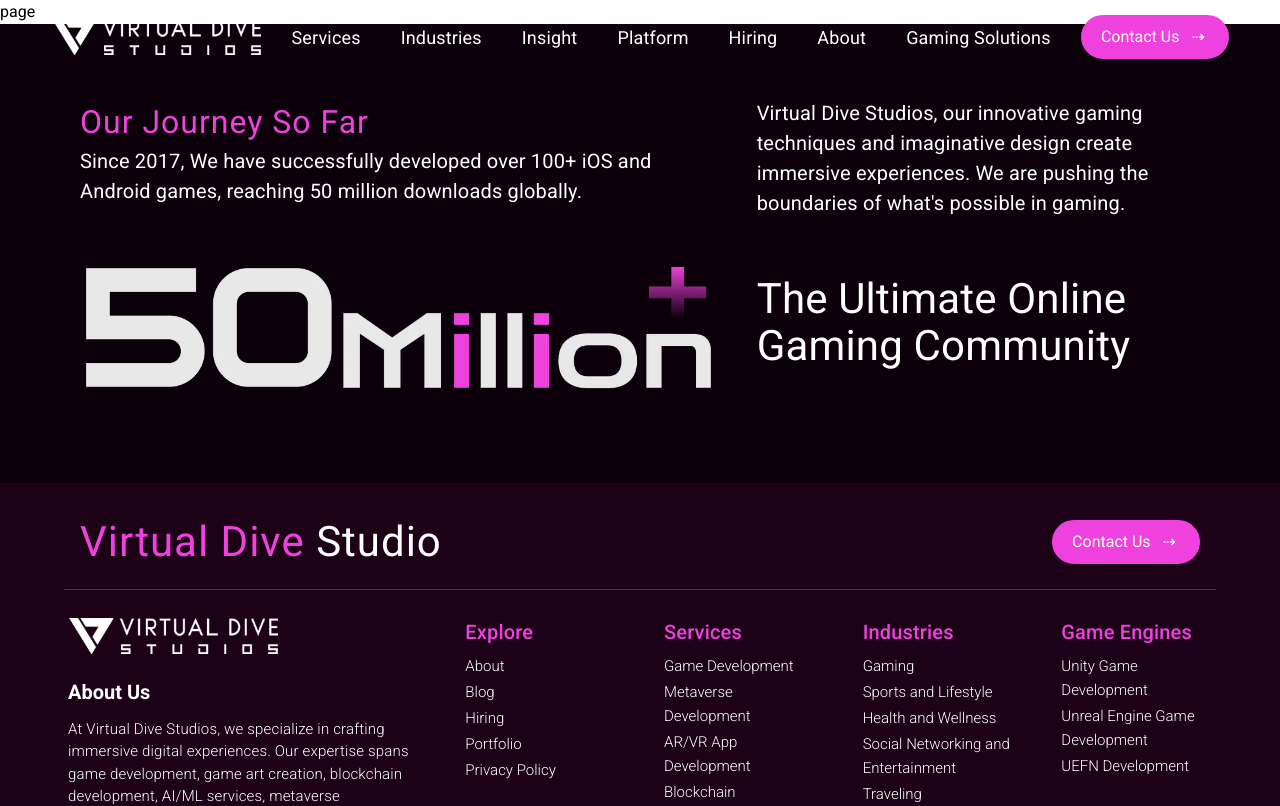
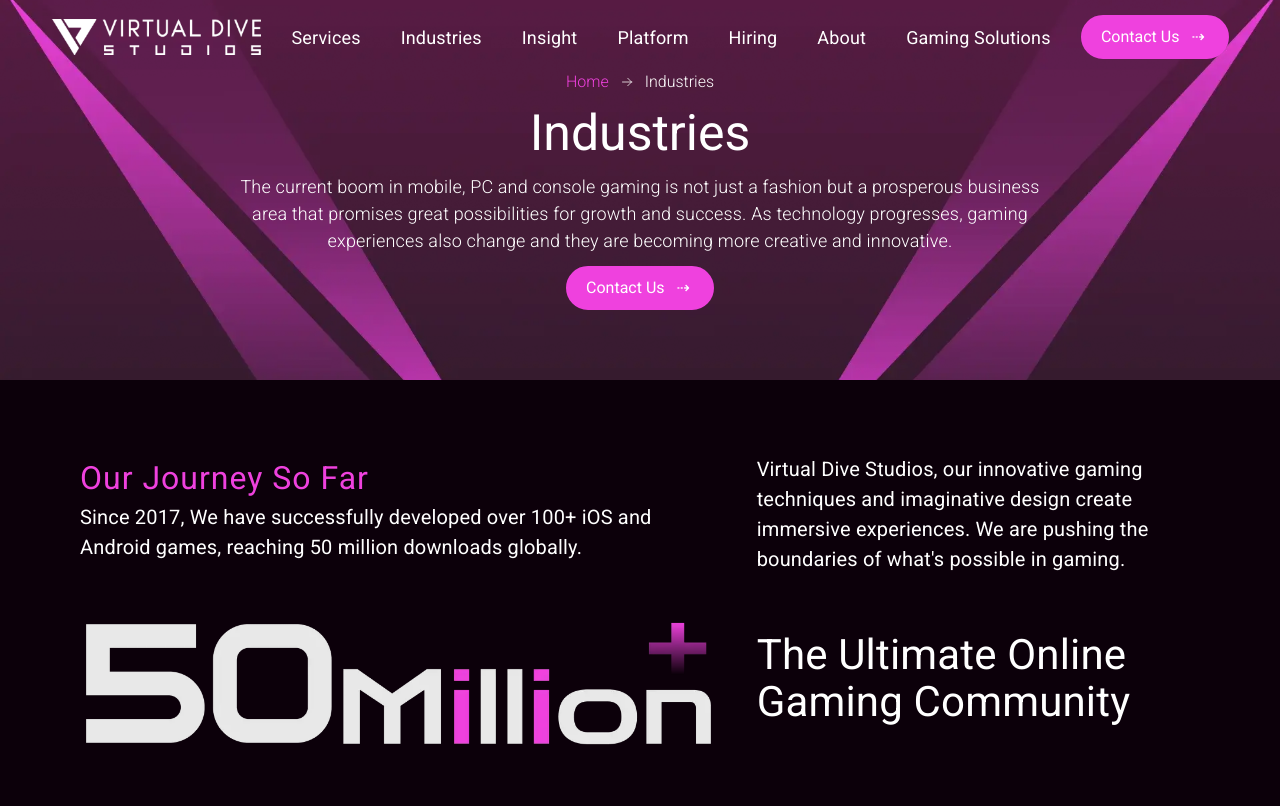
Before and after one commit to obaidofficial/virtualdivestudio, a Next.js app: page /industries in a window 1280 px wide. Shown: the top 806 px of the page. Built offline with nearby package versions, Linux system fonts and the light colour scheme.

Commit message:
New navigation + FAQs + Home Page Sections

```diff
--- a/app/contact/page.tsx
+++ b/app/contact/page.tsx
@@ -1,7 +1,6 @@
 import React from "react";
 import ContactBanner from "./components/banner/ContactBanner";
 import ContactFormSection from "./components/contactFormSection/ContactFormSection";
-
 import { Metadata } from "next";
 
 export const metadata: Metadata = {
--- a/app/industries/components/banner/IndustriesBanner.tsx
+++ b/app/industries/components/banner/IndustriesBanner.tsx
@@ -1,17 +1,35 @@
 import { ArrowRightIcon } from "@heroicons/react/24/outline";
+import FillPrimaryButton from "@/components/Helper/FillPrimaryButton";
 import Link from "next/link";
 import React from "react";
 
 const IndustriesBanner = () => {
   return (
-    <div className="relative w-full h-[230px] lg:h-[380px] bg-black bg-[url('/images/inner-pages-banner-overlay-image.webp')] bg-center bg-cover bg-no-repeat">
+    <div className="relative w-full h-[380px] lg:h-[380px] bg-black bg-[url('/images/inner-pages-banner-overlay-image.webp')] bg-center bg-cover bg-no-repeat">
       <div className="w-full h-full">
         <div className="relative z-4 flex items-center justify-center flex-col w-full h-full">
           <div className="md:w-[88%] w-[92%]">
-            <div className="flex justify-center flex-col w-full h-full items-center">
+            <div className="flex justify-center flex-col w-full h-full items-center gap-3">
+              <p className="flex items-center gap-3 font-light">
+                <Link href="/">
+                  <span className="text-[#ef41de]">Home </span>
+                </Link>{" "}
+                <ArrowRightIcon className="w-3 h-3 text-white" />{" "}
+                <span className="text-white">Industries </span>
+              </p>
               <h1 className="text-[32px] text-center lg:text-[50px] leading-[1.1em] text-white">
-                Contact Us
+                Industries
               </h1>
+              <p className="text-white text-[15px] lg:text-[18px] font-light tracking-[0.17px] text-center w-full md:w-[800px]">
+                The current boom in mobile, PC and console gaming is not just a
+                fashion but a prosperous business area that promises great
+                possibilities for growth and success. As technology progresses,
+                gaming experiences also change and they are becoming more
+                creative and innovative.
+              </p>
+              <Link href="/contact">
+                <FillPrimaryButton>Contact Us</FillPrimaryButton>
+              </Link>
             </div>
           </div>
         </div>
--- a/app/industries/gaming-solutions/page.tsx
+++ b/app/industries/gaming-solutions/page.tsx
@@ -1,6 +1,11 @@
 import React from "react";
 import FAQs from "./components/Accordian/FAQs";
 import SingleIndustriesBanner from "./components/banner/SingleIndustriesBanner";
+import { Metadata } from "next";
+
+export const metadata: Metadata = {
+  title: "Custom Gaming Solutions | Live Ops, Manotization & Porting",
+};
 
 const page = () => {
   return (
--- a/app/industries/page.tsx
+++ b/app/industries/page.tsx
@@ -1,7 +1,17 @@
 import React from "react";
+import { Metadata } from "next";
+import IndustriesBanner from "./components/banner/IndustriesBanner";
+
+export const metadata: Metadata = {
+  title: "Industries",
+};
 
 const page = () => {
-  return <div>page</div>;
+  return (
+    <div className="overflow-hidden">
+      <IndustriesBanner />
+    </div>
+  );
 };
 
 export default page;
--- a/components/Home/OutsourceModels/OutsourceModels.tsx
+++ b/components/Home/OutsourceModels/OutsourceModels.tsx
@@ -16,33 +16,33 @@ const OutsourceModels = () => {
         </div>
 
         <div className="lg:col-span-6 py-8 px-8 gap-2 flex flex-col">
-          <div className="py-4 px-6 border border-[#FF00E5] rounded-xl">
+          <div className="py-4 px-6 border hover:border-[#FF00E5] rounded-xl bg-[#320127] border-[#320127] transition-all duration-300">
             <h2 className="text-[20px] md:text-[24] lg:text-[30px] text-white tracking-[0.5px] leading-[1.1em]">
               Game Development Outsourcing:
             </h2>
-            <p className="text-white text-[15px] lg:text-[18px] font-light tracking-[0.17px] mt-4 transition-all duration-300 delay-50">
+            <p className="text-white text-[15px] lg:text-[18px] font-light tracking-[0.17px] mt-4">
               Want to hand out the chores to a brilliant team? Whether you want
               to delegate a task or a complete phase of the project, we will be
               accountable for it while you keep control.
             </p>
           </div>
 
-          <div className="py-4 px-6 border border-[#FF00E5] rounded-xl">
+          <div className="py-4 px-6 border hover:border-[#FF00E5] rounded-xl bg-[#320127] border-[#320127] transition-all duration-300">
             <h2 className="text-[20px] md:text-[24] lg:text-[30px] text-white tracking-[0.5px] leading-[1.1em]">
               Staff Augmentation:
             </h2>
-            <p className="text-white text-[15px] lg:text-[18px] font-light tracking-[0.17px] mt-4 transition-all duration-300 delay-50">
+            <p className="text-white text-[15px] lg:text-[18px] font-light tracking-[0.17px] mt-4">
               Expand your in-house team and fill the resource gap by hiring our
               skilled developers in an efficient way to the maximum working
               capacity and revenue potential.
             </p>
           </div>
 
-          <div className="py-4 px-6 border border-[#FF00E5] rounded-xl">
+          <div className="py-4 px-6 border hover:border-[#FF00E5] rounded-xl bg-[#320127] border-[#320127] transition-all duration-300">
             <h2 className="text-[20px] md:text-[24] lg:text-[30px] text-white tracking-[0.5px] leading-[1.1em]">
               Dedicated Game Development Team:
             </h2>
-            <p className="text-white text-[15px] lg:text-[18px] font-light tracking-[0.17px] mt-4 transition-all duration-300 delay-50">
+            <p className="text-white text-[15px] lg:text-[18px] font-light tracking-[0.17px] mt-4">
               Hire a dedicated game development team from our cross-functional
               pool within 3-4 working days, including 2D/3D artists, UI/UX
               designers, game developers, QA engineers, and ASO experts.
```
